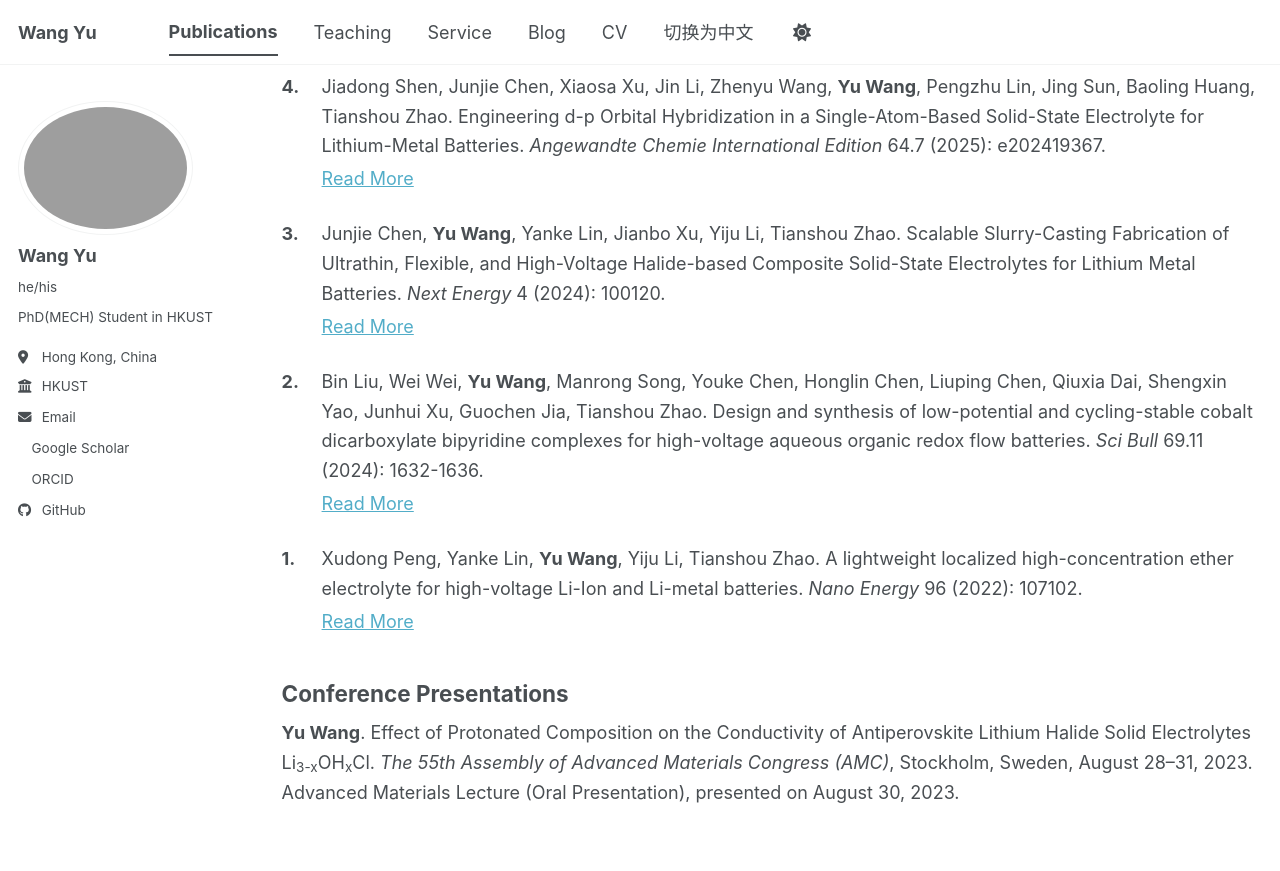
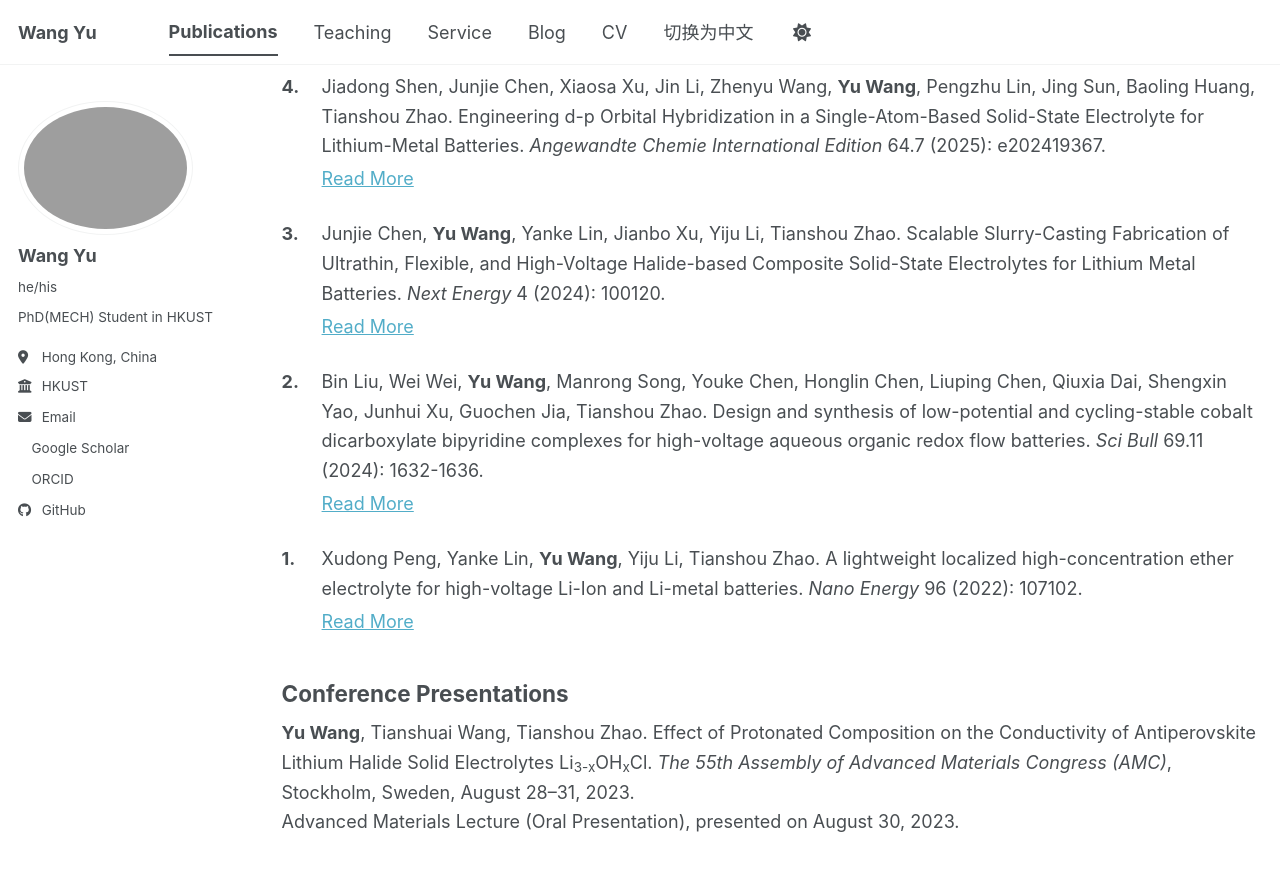
Before and after one commit to wangyu-hk/wangyu-hk.github.io, a Jekyll site: the page built from _pages/publications.html, in a window 1280 px wide and 900 px high, scrolled down 953 px. Shown: the top 871 px of the window. Built offline with Jekyll 4.4.1, drawn with Linux system fonts in a browser that asks for light colours; a script bundle is joined from its source files by our own code; a style sheet for code colours, icons or effects is not loaded.

Commit message:
Update publications.html

```diff
--- a/_pages/publications.html
+++ b/_pages/publications.html
@@ -45,7 +45,7 @@ alt_url: /zh/publications/
 <h2>Conference Presentations</h2>
 
 <div style="margin-bottom: 1.5em; line-height: 1.65;">
-  <strong>Yu Wang</strong>.
+  <strong>Yu Wang</strong>, Tianshuai Wang, Tianshou Zhao.
   Effect of Protonated Composition on the Conductivity
   of Antiperovskite Lithium Halide Solid Electrolytes
   Li<sub>3-x</sub>OH<sub>x</sub>Cl.
```
